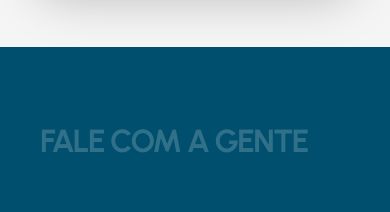
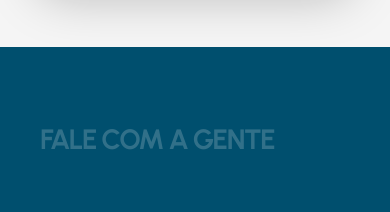
Before and after one commit to igormzs/mugo.ag, a Next.js app: page / in a window 390 px wide. Shown: the part 4800-5012 px from the top of the page. Built offline with nearby package versions, Linux system fonts and the light colour scheme; some icons are missing.

Commit message:
fix: further adjust footer title for mobile responsiveness

```diff
--- a/src/components/Footer.js
+++ b/src/components/Footer.js
@@ -18,7 +18,7 @@ export default function Footer() {
       <div className="max-w-[1600px] mx-auto w-full flex-1 flex flex-col justify-center relative z-10">
 
         {/* Top Background Title */}
-        <p className={`absolute font-bold left-0 top-[5%] opacity-20 text-[#f5f5f5] text-[32px] sm:text-[64px] md:text-[120px] lg:text-[160px] leading-none whitespace-nowrap pointer-events-none uppercase tracking-tighter transition-all duration-1000 ${isVisible ? 'opacity-20 translate-x-0' : 'opacity-0 -translate-x-10'}`}>
+        <p className={`absolute font-bold left-0 top-[5%] opacity-20 text-[#f5f5f5] text-[28px] sm:text-[7vw] md:text-[120px] lg:text-[160px] leading-none whitespace-nowrap pointer-events-none uppercase tracking-tighter transition-all duration-1000 ${isVisible ? 'opacity-20 translate-x-0' : 'opacity-0 -translate-x-10'}`}>
           FALE COM A GENTE
         </p>
 
```
